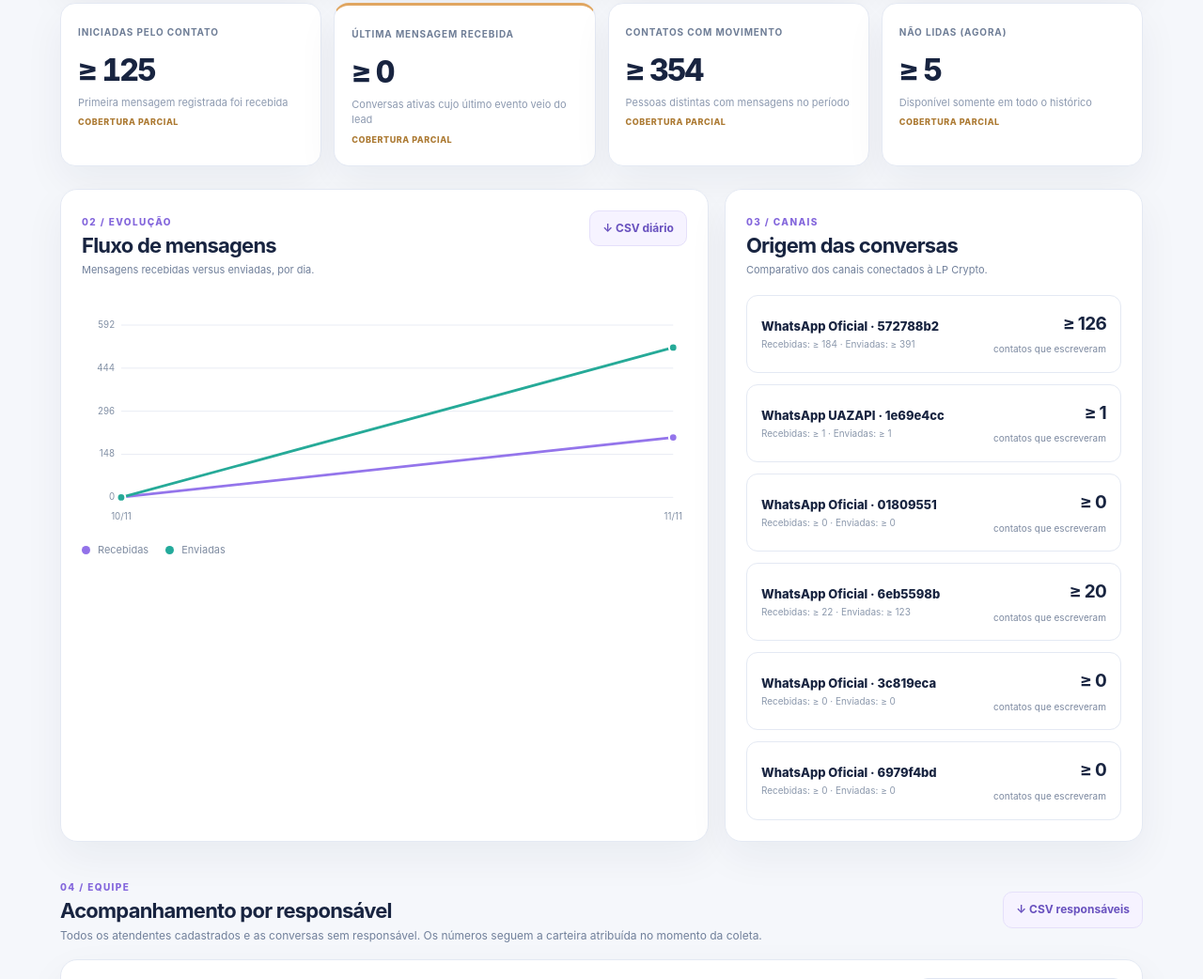
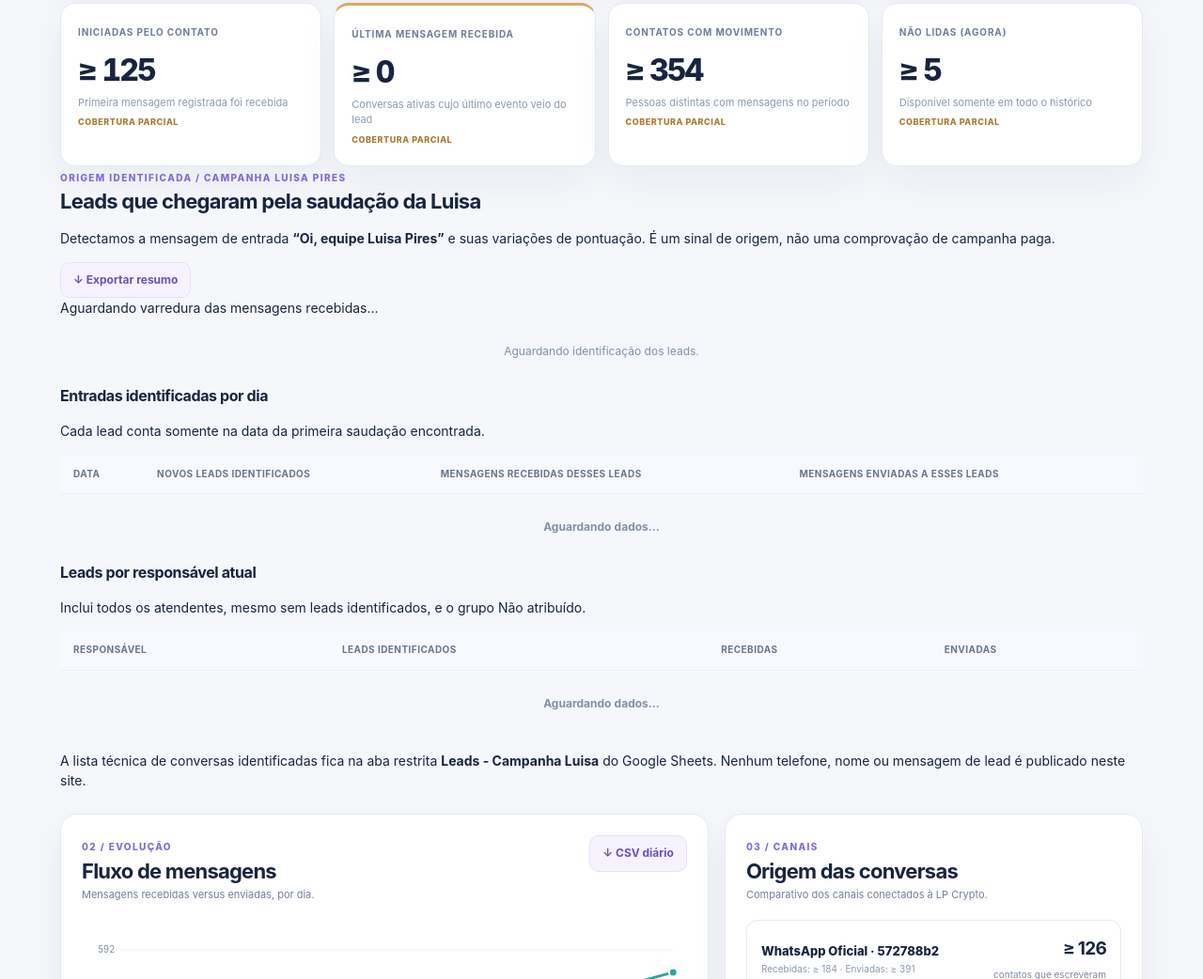
Before and after one commit to yWez/DisparoWpp, a plain HTML site: page mensageria.html in a window 1280 px wide. Shown: the part 1068-2110 px from the top of the page at 94% size. Drawn offline with Linux system fonts and the light colour scheme.

Commit message:
ui: seção de leads identificados por saudação Luisa na segunda aba

```diff
--- a/mensageria.html
+++ b/mensageria.html
@@ -58,6 +58,37 @@
     <div><span class="section-kicker">01 / OPERAÇÃO</span><h2>Visão geral da mensageria</h2><p>Contagem de mensagens e de contatos distintos, sem conteúdo das conversas.</p></div>
   </section>
   <section id="kpiGrid" class="kpi-grid" aria-label="Indicadores de mensageria"><div class="empty">Carregando indicadores…</div></section>
+  <section class="campaign-panel" id="luisaCampaignSection" aria-labelledby="luisaCampaignHeading">
+    <div class="campaign-panel-head">
+      <div>
+        <span class="section-kicker">ORIGEM IDENTIFICADA / CAMPANHA LUISA PIRES</span>
+        <h2 id="luisaCampaignHeading">Leads que chegaram pela saudação da Luisa</h2>
+        <p>Detectamos a mensagem de entrada <strong>“Oi, equipe Luisa Pires”</strong> e suas variações de pontuação. É um sinal de origem, não uma comprovação de campanha paga.</p>
+      </div>
+      <button class="btn" id="luisaCsv" type="button">↓ Exportar resumo</button>
+    </div>
+    <div class="campaign-coverage" id="luisaCoverage" role="status">Aguardando varredura das mensagens recebidas…</div>
+    <div class="campaign-metrics" id="luisaKpis"><div class="empty">Aguardando identificação dos leads.</div></div>
+    <div class="campaign-columns">
+      <div>
+        <h3>Entradas identificadas por dia</h3>
+        <p class="campaign-subtitle">Cada lead conta somente na data da primeira saudação encontrada.</p>
+        <div class="table-scroll"><table>
+          <thead><tr><th>Data</th><th>Novos leads identificados</th><th>Mensagens recebidas desses leads</th><th>Mensagens enviadas a esses leads</th></tr></thead>
+          <tbody id="luisaDayRows"><tr><td colspan="4" class="empty">Aguardando dados…</td></tr></tbody>
+        </table></div>
+      </div>
+      <div>
+        <h3>Leads por responsável atual</h3>
+        <p class="campaign-subtitle">Inclui todos os atendentes, mesmo sem leads identificados, e o grupo Não atribuído.</p>
+        <div class="table-scroll"><table>
+          <thead><tr><th>Responsável</th><th>Leads identificados</th><th>Recebidas</th><th>Enviadas</th></tr></thead>
+          <tbody id="luisaOwnerRows"><tr><td colspan="4" class="empty">Aguardando dados…</td></tr></tbody>
+        </table></div>
+      </div>
+    </div>
+    <p class="campaign-privacy">A lista técnica de conversas identificadas fica na aba restrita <strong>Leads - Campanha Luisa</strong> do Google Sheets. Nenhum telefone, nome ou mensagem de lead é publicado neste site.</p>
+  </section>
   <section class="section-grid">
    <div class="panel"><div class="panel-head"><div><span class="section-kicker">02 / EVOLUÇÃO</span><h2>Fluxo de mensagens</h2><p>Mensagens recebidas versus enviadas, por dia.</p></div><button class="btn" id="dailyCsv" type="button">↓ CSV diário</button></div><div id="trendChart" class="chart" aria-label="Evolução de mensagens por dia"></div><div class="chart-legend"><span><i class="violet"></i> Recebidas</span><span><i class="teal"></i> Enviadas</span></div></div>
    <div class="panel"><div class="panel-head"><div><span class="section-kicker">03 / CANAIS</span><h2>Origem das conversas</h2><p>Comparativo dos canais conectados à LP Crypto.</p></div></div><div id="channelList" class="channel-list"></div></div>
```
